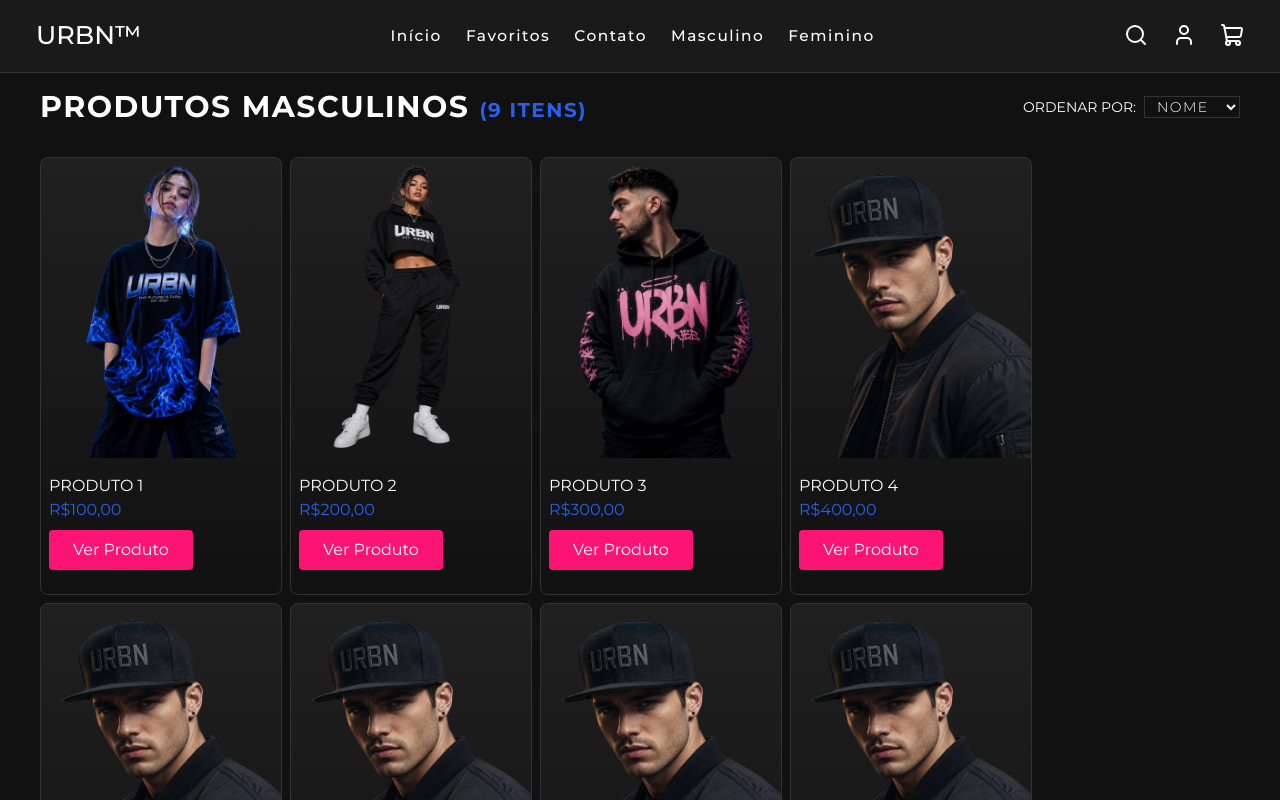
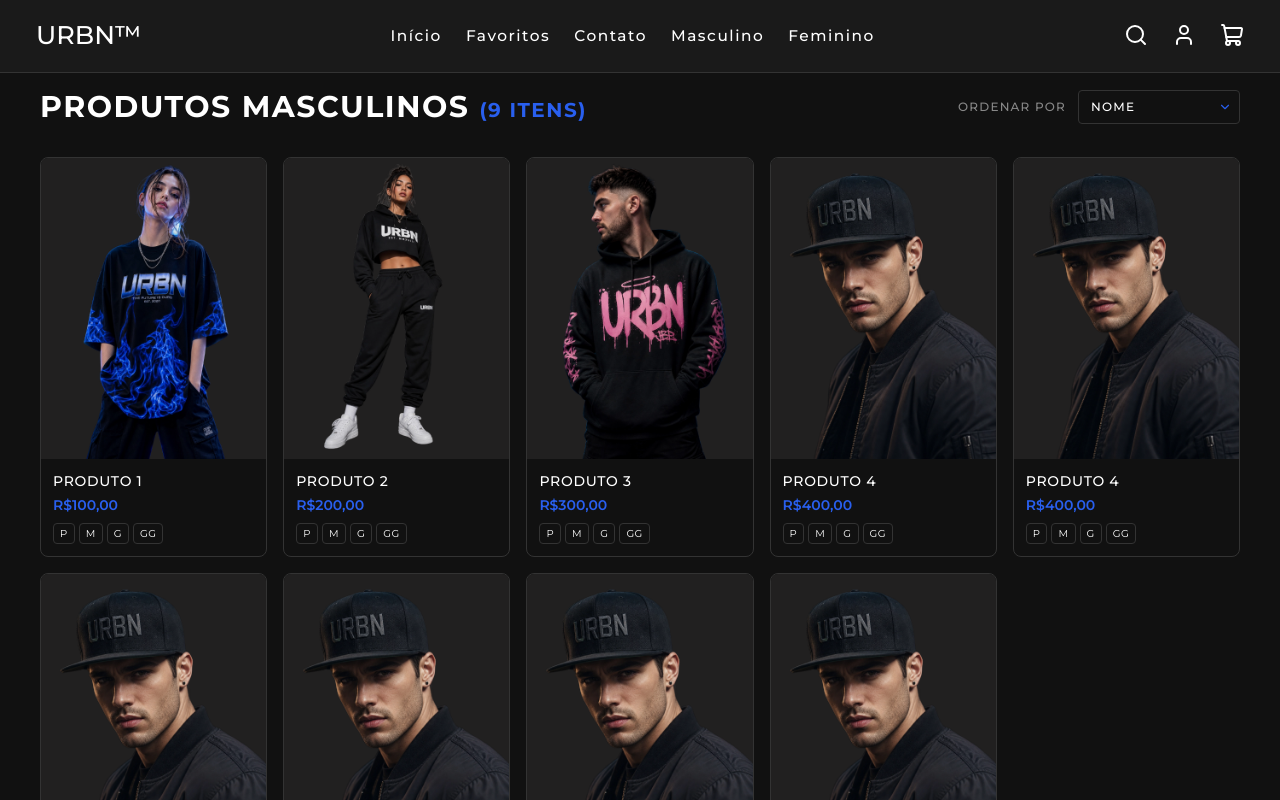
Before and after one commit to WilliamLopes021/URBN_STORE, a React (Vite) app: page /men in a window 1280 px wide. Shown: the top 800 px of the page. Built offline with nearby package versions, Linux system fonts and the light colour scheme.

Commit message:
feat(product): add favorite hook, sort selector, and reorganize components

```diff
--- a/src/features/product/components/atoms/ProductCard.tsx
+++ b/src/features/product/components/atoms/ProductCard.tsx
@@ -1,16 +1,27 @@
-import { Plus } from "lucide-react";
+import { Heart } from "lucide-react";
 import { CircleBadge } from "@/shared/components/atoms/CircleBadge";
 import { Card } from "@/shared/components/atoms/Card";
 
 export const ProductCard = ({
+  isFavorite,
+  handleAddFavorite,
   text,
   price,
   image,
 }: {
+  id: string;
   text: string;
   price: string;
   image: string;
+  isFavorite: boolean;
+  handleAddFavorite: () => void;
 }) => {
+  const handleFavorite = (event: React.MouseEvent<HTMLButtonElement>) => {
+    event.preventDefault();
+    event.stopPropagation();
+    handleAddFavorite();
+  };
+
   return (
     <Card>
       <div className="w-50 h-full overflow-hidden">
@@ -21,8 +32,8 @@
           <span className="text-text-primary uppercase">{text}</span>
           <span className="text-accent-blue">{price}</span>
         </div>
-        <CircleBadge>
-          <Plus />
+        <CircleBadge onClick={handleFavorite}>
+          {isFavorite ? <Heart className="fill-accent" /> : <Heart />}
         </CircleBadge>
       </div>
     </Card>
--- /dev/null
+++ b/src/features/product/components/molecules/ProductCard.tsx
@@ -0,0 +1,64 @@
+import { Anchor } from "@/interfaces/router/Link";
+import type { ProductViewModel } from "@/interfaces/view-models/product.viewmodel";
+import { ShoppingBag } from "lucide-react";
+
+interface ProductCardProps {
+  product: ProductViewModel;
+}
+
+export const ProductCard = ({ product }: ProductCardProps) => {
+  const outOfStock = product.stock === "Esgotado";
+
+  return (
+    <Anchor to={`/product/${product.id}`} className="group block w-full">
+      <div className="relative overflow-hidden rounded-lg border border-border bg-surface transition-all duration-300 hover:border-accent-blue/40 hover:shadow-[0_4px_24px_rgba(0,0,0,0.35)]">
+
+        {/* Imagem */}
+        <div className="relative w-full aspect-3/4 overflow-hidden bg-card-bg">
+          <img
+            src={product.images[0]}
+            alt={product.name}
+            className="w-full h-full object-cover object-top transition-transform duration-500 ease-in-out group-hover:scale-105"
+          />
+
+          {/* Overlay no hover */}
+          <div className="absolute inset-0 bg-background/50 opacity-0 group-hover:opacity-100 transition-opacity duration-300 flex items-center justify-center">
+            <span className="flex items-center gap-2 bg-accent text-text-primary text-xs uppercase tracking-widest font-semibold px-5 py-2.5 rounded-sm translate-y-2 group-hover:translate-y-0 transition-transform duration-300">
+              <ShoppingBag className="w-4 h-4" />
+              Ver Produto
+            </span>
+          </div>
+
+          {/* Badge de estoque */}
+          {outOfStock && (
+            <span className="absolute top-2 left-2 bg-background/80 text-text-secondary text-[10px] uppercase tracking-widest px-2 py-1 rounded-sm border border-border">
+              Esgotado
+            </span>
+          )}
+        </div>
+
+        <div className="px-3 py-3 flex flex-col gap-1">
+          <p className="text-text-primary text-sm uppercase tracking-wider font-medium truncate">
+            {product.name}
+          </p>
+          <p className="text-accent-blue text-sm font-semibold">
+            {product.price}
+          </p>
+
+          {product.sizes?.length > 0 && (
+            <div className="flex gap-1 mt-1 flex-wrap">
+              {product.sizes.map((size) => (
+                <span
+                  key={size}
+                  className="text-[10px] text-text-primary border border-border px-1.5 py-0.5 rounded-sm uppercase tracking-wider"
+                >
+                  {size}
+                </span>
+              ))}
+            </div>
+          )}
+        </div>
+      </div>
+    </Anchor>
+  );
+};
--- a/src/features/product/components/molecules/ProductPost.tsx
+++ b/src/features/product/components/molecules/ProductPost.tsx
@@ -11,7 +11,7 @@
 } & React.ComponentProps<"div">) => {
   return (
     <Card color="black" {...props}>
-      <div className="max-w-[400px] relative rounded-lg overflow-hidden">
+      <div className="max-w-[300px] relative rounded-lg overflow-hidden">
         <img src={image} alt={alt} className="w-full h-full object-cover" />
         <SquaresUnite
           className={`text-text-primary absolute top-2 right-2 z-10`}
--- /dev/null
+++ b/src/features/product/components/molecules/SortSelector.tsx
@@ -0,0 +1,53 @@
+import { ChevronDown } from "lucide-react";
+
+export type SortOption = "name" | "price-asc" | "price-desc" | "date";
+
+interface SortSelectorProps {
+  value?: SortOption;
+  onChange?: (value: SortOption) => void;
+}
+
+const SORT_OPTIONS: { value: SortOption; label: string }[] = [
+  { value: "name", label: "Nome" },
+  { value: "price-asc", label: "Menor Preço" },
+  { value: "price-desc", label: "Maior Preço" },
+  { value: "date", label: "Mais Recentes" },
+];
+
+export const SortSelector = ({ value, onChange }: SortSelectorProps) => {
+  return (
+    <div className="flex items-center gap-3">
+      <span className="text-text-secondary text-xs uppercase tracking-widest font-medium whitespace-nowrap">
+        Ordenar por
+      </span>
+
+      <div className="relative group">
+        <select
+          id="sort-selector"
+          value={value}
+          onChange={(e) => onChange?.(e.target.value as SortOption)}
+          className="
+            appearance-none cursor-pointer
+            bg-surface border border-border
+            text-text-primary text-xs uppercase tracking-widest font-medium
+            pl-3 pr-8 py-2 rounded-sm
+            transition-all duration-200
+            hover:border-accent-blue/60 hover:shadow-[0_0_8px_rgba(var(--color-accent-blue),0.15)]
+            focus:outline-none focus:border-accent-blue focus:shadow-[0_0_12px_rgba(var(--color-accent-blue),0.25)]
+          "
+        >
+          {SORT_OPTIONS.map(({ value, label }) => (
+            <option key={value} value={value} className="bg-surface text-text-primary font-light normal-case">
+              {label}
+            </option>
+          ))}
+        </select>
+
+        {/* Ícone customizado sobreposto */}
+        <ChevronDown
+          className="absolute right-2 top-1/2 -translate-y-1/2 w-3.5 h-3.5 text-accent-blue pointer-events-none transition-transform duration-200 group-focus-within:rotate-180"
+        />
+      </div>
+    </div>
+  );
+};
--- a/src/features/product/components/templates/GridProductsTemplate.tsx
+++ b/src/features/product/components/templates/GridProductsTemplate.tsx
@@ -1,56 +1,28 @@
-import { Anchor } from "@/interfaces/router/Link";
-import { Card } from "@/shared/components/atoms/Card";
+import type { ProductViewModel } from "@/interfaces/view-models/product.viewmodel";
+import { SortSelector } from "../molecules/SortSelector";
+import { ProductCard } from "../molecules/ProductCard";
 
-export const GridProductTemplate = ({ products, label }) => {
+export const GridProductTemplate = ({
+  products,
+  label,
+}: {
+  products: ProductViewModel[];
+  label: string;
+}) => {
   return (
     <>
-      <div className="text-text-primary flex justify-between px-10 py-4">
-        <h2 className="text-3xl uppercase tracking-wider font-bold">
+      <div className="text-text-primary flex lg:flex-row md:justify-between flex-col gap-5 px-10 py-4">
+        <h2 className="md:text-3xl text-xl uppercase tracking-wider font-bold">
           {label}{" "}
           <span className="text-accent-blue text-xl">
             ({products.length} Itens)
           </span>
         </h2>
-        <div className="flex items-center gap-2 text-sm">
-          <p className="uppercase">Ordenar por:</p>
-          <select
-            name=""
-            id=""
-            className="border border-border px-2 bg-surface cursor-pointer text-text-primary uppercase tracking-widest font-light"
-          >
-            <option value="" className="text-sm font-light">
-              Nome
-            </option>
-            <option value="" className="text-sm font-light">
-              Preço
-            </option>
-            <option value="" className="text-sm font-light">
-              Data
-            </option>
-          </select>
-        </div>
+        <SortSelector />
       </div>
-      <main className="flex flex-wrap px-10 py-4 gap-2 bg-surface">
+      <main className="grid grid-cols-2 sm:grid-cols-3 lg:grid-cols-4 xl:grid-cols-5 gap-3 sm:gap-4 px-6 sm:px-10 py-4 bg-surface">
         {products.map((product) => (
-          <Card key={product.id}>
-            <div className="w-[240px] h-[300px]">
-              <img
-                className="w-full h-full object-center"
-                src={product.images[0]}
-                alt={product.name}
-              />
-            </div>
-            <div className="text-text-primary uppercase py-4 w-full px-2">
-              <p>{product.name}</p>
-              <p className="text-accent-blue">{product.price}</p>
-
-              <Anchor to={`/product/${product.id}`}>
-                <button className="bg-accent py-2 px-6 rounded-sm my-2 hover:bg-accent/90 hover:cursor-pointer transition-all duration-200">
-                  Ver Produto
-                </button>
-              </Anchor>
-            </div>
-          </Card>
+          <ProductCard key={product.id} product={product} />
         ))}
       </main>
     </>
--- a/src/features/product/constants/mockCategories.ts
+++ b/src/features/product/constants/mockCategories.ts
@@ -1,25 +1,25 @@
-import type { CategoryViewModel } from "@/application/interfaces/view-models/category.viewmodel";
+import type { CategoryViewModel } from "@/interfaces/view-models/category.viewmodel";
 import img from "@/assets/products/urbn_product_hoodie_black.png";
 import crown from "@/assets/icons/urbn_crown_icon.png";
 
 export const categories: CategoryViewModel[] = [
   {
     id: "1",
-    name: "Blusas",
+    name: "Blusas Masculinas",
     description: "Descrição do produto 1",
     image: img,
     icon: crown,
   },
   {
     id: "2",
-    name: "Moletons",
+    name: "Moletons Masculinas",
     description: "Descrição do produto 2",
     image: img,
     icon: crown,
   },
   {
     id: "3",
-    name: "Calças",
+    name: "Calças Femininas",
     description: "Descrição do produto 3",
     image: img,
     icon: crown,
--- /dev/null
+++ b/src/features/product/hooks/useFavoriteItens.tsx
@@ -0,0 +1,18 @@
+import { useState } from "react";
+
+export const useFavoriteItens = () => {
+  const [favorites, setFavorites] = useState<string[]>([]);
+
+  function handleFavoriteProduct(id: string) {
+    setFavorites((prev) => {
+      const isFavorite = prev.includes(id);
+
+      console.log([...prev, id]);
+      return isFavorite
+        ? prev.filter((favorite) => favorite !== id)
+        : [...prev, id];
+    });
+  }
+
+  return { handleFavoriteProduct, favorites };
+};
--- a/src/features/product/pages/Home.tsx
+++ b/src/features/product/pages/Home.tsx
@@ -44,7 +44,7 @@
           <div className="flex flex-wrap justify-center gap-5">
             {mockMedia.map((media) => {
               return (
-                <div key={`${media.id}-post-container`}>
+                <div key={`${media.id}`}>
                   <ProductPost
                     image={media.thumb}
                     alt={media.alt}
```
Also changed, not shown: src/features/product/components/molecules/Drops.tsx (+9 -3 lines), src/features/product/components/organism/HeroBanner.tsx (+16 -17 lines).
